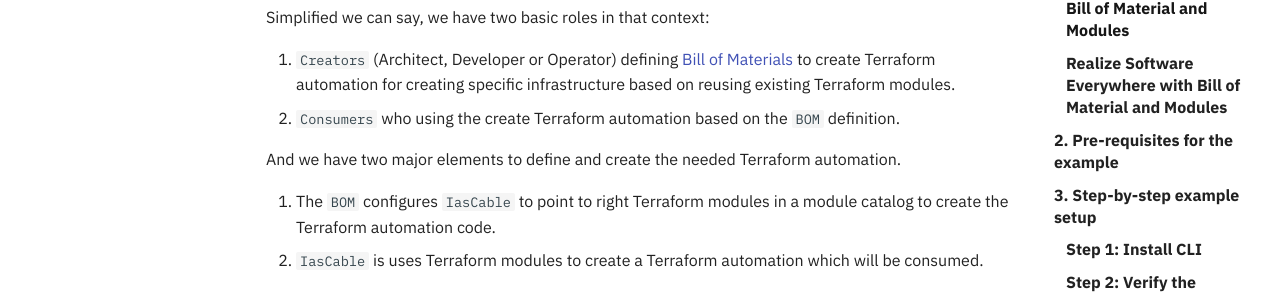
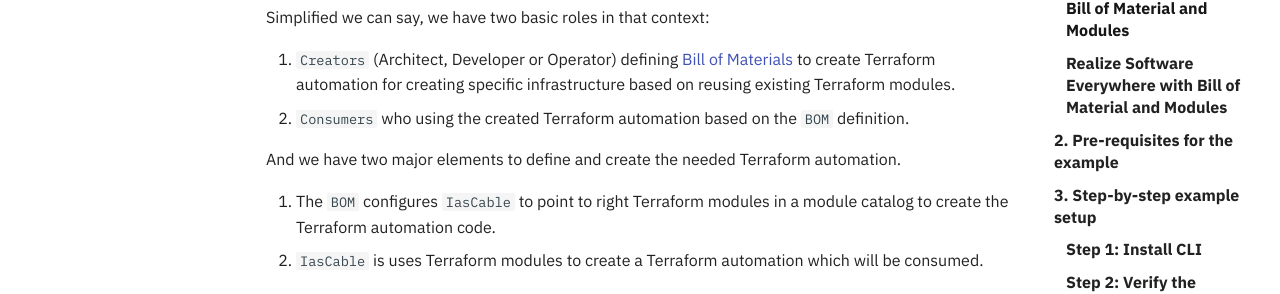
Before and after one commit to cloud-native-toolkit/site-operator-guide, an MkDocs documentation site: the page built from docs/learn/iascable/lab1/index.md, in a window 1280 px wide and 900 px high, scrolled down 1843 px. Shown: the part 152-446 px from the top of the window. Built offline with MkDocs 1.6.1 and Material for MkDocs 9.7.7, drawn with Linux system fonts in a browser that asks for light colours; comment, search, counter and statistics services are not loaded.

Commit message:
Update index.md
typo

```diff
--- a/docs/learn/iascable/lab1/index.md
+++ b/docs/learn/iascable/lab1/index.md
@@ -32,7 +32,7 @@
 
 1. `Creators` (Architect, Developer
 or Operator) defining [Bill of Materials](https://github.com/cloud-native-toolkit/iascable#bill-of-material-structure) to create Terraform automation for creating specific infrastructure based on reusing existing Terraform modules.
-2. `Consumers` who using the create Terraform automation based on the `BOM` definition.
+2. `Consumers` who using the created Terraform automation based on the `BOM` definition.
 
 And we have two major elements to define and create the needed Terraform automation.
 
```
